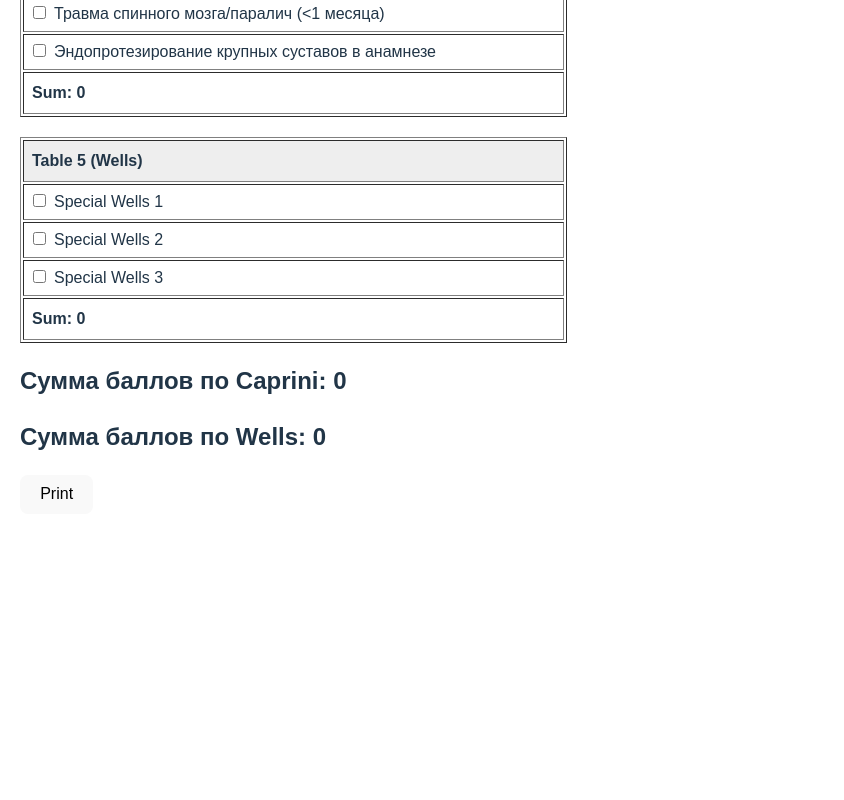
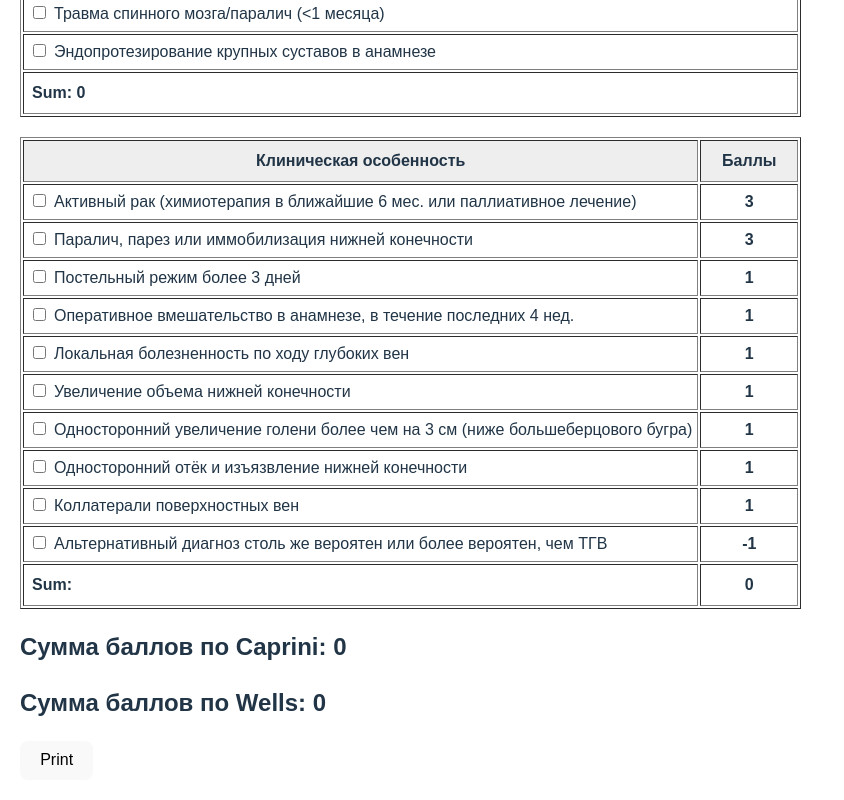
Before and after one commit to pashkanorm/checklist-med-app, a React (Vite) app: page / in a window 1280 px wide. Shown: the part 1748-2548 px from the top of the page, without its empty margins (0-844 px from the left). Before the commit the page ends 2282 px from the top, so only its background shows below. Built offline with nearby package versions, Linux system fonts and the light colour scheme.

Commit message:
updated entries

```diff
--- a/src/App.tsx
+++ b/src/App.tsx
@@ -74,10 +74,26 @@ export default function App() {
     ),
   ]);
 
-  const [table5, setTable5] = useState([
-    { label: "Special Wells 1", value: 0, checked: false },
-    { label: "Special Wells 2", value: 0, checked: false },
-    { label: "Special Wells 3", value: 0, checked: false },
+  const [table5, setTable5] = useState<Entry[]>([
+    { label: "Активный рак (химиотерапия в ближайшие 6 мес. или паллиативное лечение)", value: 3, checked: false },
+    { label: "Паралич, парез или иммобилизация нижней конечности", value: 3, checked: false },
+
+    { label: "Постельный режим более 3 дней ", value: 1, checked: false },
+    { label: "Оперативное вмешательство в анамнезе, в течение последних 4 нед.", value: 1, checked: false },
+
+    { label: "Локальная болезненность по ходу глубоких вен", value: 1, checked: false },
+
+    { label: "Увеличение объема нижней конечности", value: 1, checked: false },
+
+    {
+      label: "Односторонний увеличение голени более чем на 3 см (ниже большеберцового бугра)",
+      value: 1,
+      checked: false,
+    },
+    { label: "Односторонний отёк и изъязвление нижней конечности", value: 1, checked: false },
+
+    { label: "Коллатерали поверхностных вен", value: 1, checked: false },
+    { label: "Альтернативный диагноз столь же вероятен или более вероятен, чем ТГВ", value: -1, checked: false },
   ]);
 
   const toggleCheck = (tableIndex: number, entryIndex: number) => {
@@ -97,8 +113,7 @@ export default function App() {
     );
   };
 
-  const tableSum = (table: (typeof tables)[0]) =>
-    table.reduce((sum, entry) => (entry.checked ? sum + entry.value : sum), 0);
+  const tableSum = (table: Entry[]) => table.reduce((sum, entry) => (entry.checked ? sum + entry.value : sum), 0);
 
   const capriniSum = tables.reduce((acc, table) => acc + tableSum(table), 0);
   const wellsSum = tableSum(table5);
@@ -153,21 +168,13 @@ export default function App() {
       {/* Table 5 */}
       <div style={{ marginBottom: "20px" }}>
         <table border={1} cellPadding={5} style={{ width: "100%" }}>
+          <thead>
+            <tr style={{ backgroundColor: "#eee", fontWeight: "bold" }}>
+              <th style={{ padding: "8px" }}>Клиническая особенность</th>
+              <th style={{ padding: "8px", width: "80px" }}>Баллы</th>
+            </tr>
+          </thead>
           <tbody>
-            {/* Title row */}
-            <tr>
-              <td
-                colSpan={1}
-                style={{
-                  fontWeight: "bold",
-                  backgroundColor: "#eee",
-                  padding: "8px",
-                }}>
-                Table 5 (Wells)
-              </td>
-            </tr>
-
-            {/* Entries */}
             {table5.map((entry, ei) => (
               <tr key={ei}>
                 <td>
@@ -181,14 +188,16 @@ export default function App() {
                     {entry.label}
                   </label>
                 </td>
+                <td style={{ textAlign: "center", fontWeight: "bold" }}>{entry.value}</td>
               </tr>
             ))}
-
-            {/* Sum row */}
+          </tbody>
+          <tfoot>
             <tr>
-              <td style={{ fontWeight: "bold", padding: "8px" }}>Sum: {wellsSum}</td>
+              <td style={{ fontWeight: "bold", padding: "8px" }}>Sum:</td>
+              <td style={{ fontWeight: "bold", padding: "8px", textAlign: "center" }}>{wellsSum}</td>
             </tr>
-          </tbody>
+          </tfoot>
         </table>
       </div>
 
```
